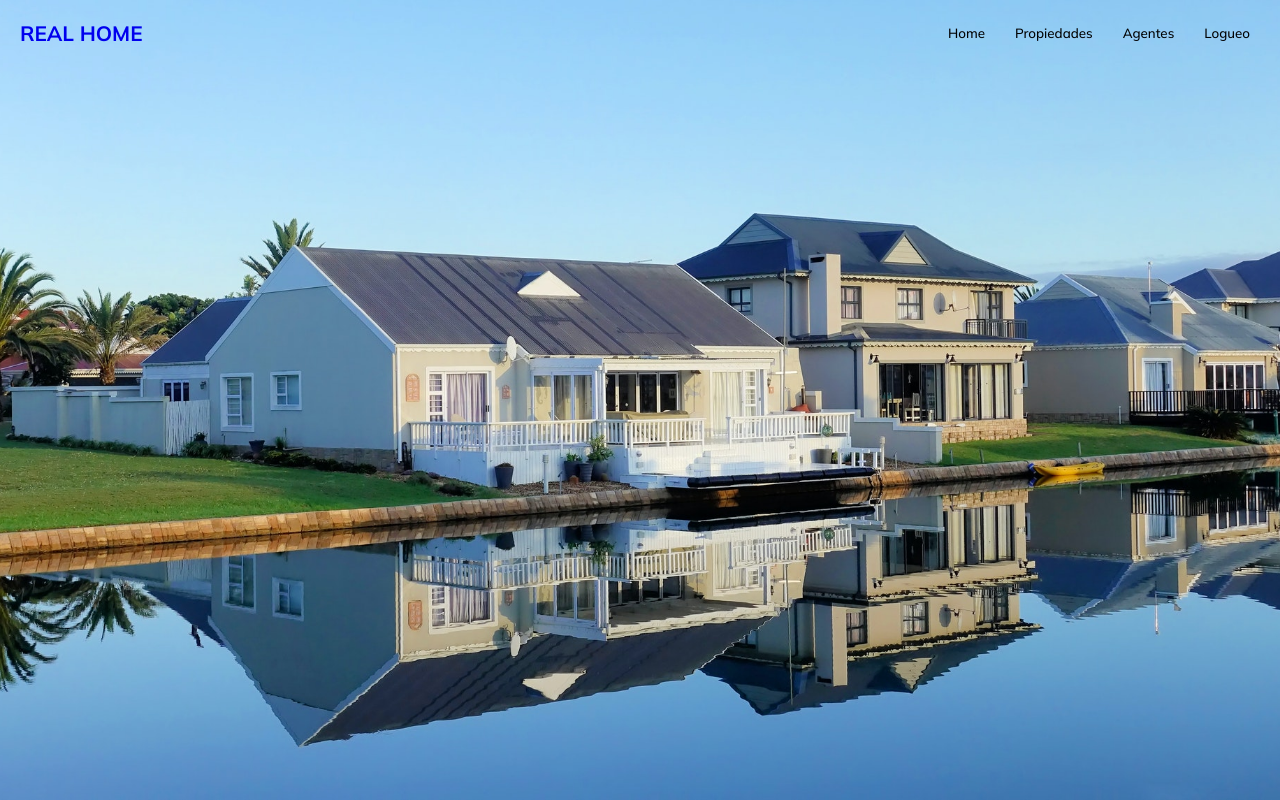
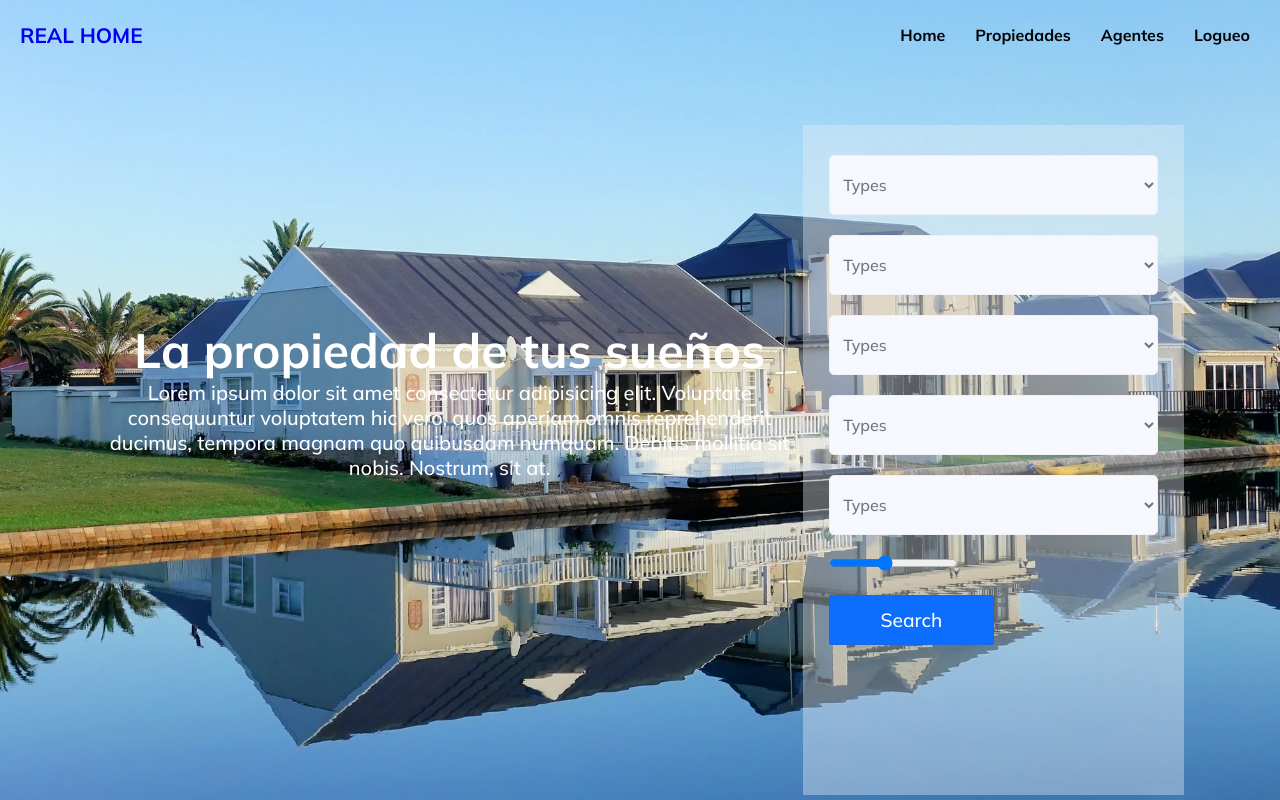
Before and after one commit to DiegoDalera/realState, a React (Vite) app: page / in a window 1280 px wide. Shown: the top 800 px of the page. Built offline with nearby package versions, Linux system fonts and the light colour scheme; no server answers.

Commit message:
add redux agent api

```diff
--- a/src/components/FeaturedAgentsContainer.jsx
+++ b/src/components/FeaturedAgentsContainer.jsx
@@ -1,19 +1,29 @@
 import "./FeaturedAgentsContainer.css";
-import propiedadesDesdeArchivo from "../data/properties";
+import { useEffect } from "react";
+import { useDispatch } from "react-redux";
+import { useSelector } from 'react-redux';
+import { setAgentes } from "../redux/agentesSlice";
 
-import { useEffect } from "react";
-import { useSelector, useDispatch } from "react-redux";
-import { setPropiedades } from "../redux/propiedadesSlice";
-
-import { selectUniqueAgentes } from "../redux/selectors";
 
 const FeaturedAgentsContainer = () => {
-  const agentesUnicos = useSelector(selectUniqueAgentes);
-
+  const agentes = useSelector((state) => state.agentes.agentes);
   const dispatch = useDispatch();
 
   useEffect(() => {
-    dispatch(setPropiedades(propiedadesDesdeArchivo));
+
+    fetch("https://randomuser.me/api/?results=5") // Obtener 5 agentes
+      .then((response) => response.json())
+      .then((data) => {
+        const agentesTransformados = data.results.map(agenteApi => ({
+          id: agenteApi.login.uuid,
+          nombre: `${agenteApi.name.first} ${agenteApi.name.last}`,
+          imagen: agenteApi.picture.large,
+        }));
+        dispatch(setAgentes(agentesTransformados));
+      })
+      .catch((err) => {
+        console.log(err);
+      });
   }, [dispatch]);
 
   return (
@@ -21,14 +31,13 @@ const FeaturedAgentsContainer = () => {
       <div className="listingAgentsHeader">
         <h2 className="AgentsTitle">Our Featured Listing</h2>
       </div>
-
       <div className="agentsCards">
-        {agentesUnicos.map((agente) => (
+        {agentes.map((agente) => (
           <div key={agente.id} className="agentCard">
             <div className="agentthumb">
               <img
-                src={`/images/agents/${agente.imagen}`}
-                alt="Agent"
+                src={agente.imagen}
+                alt={`Agent ${agente.nombre}`}
                 className="agentImg"
               />
             </div>
--- a/src/components/HeaderContainer.css
+++ b/src/components/HeaderContainer.css
@@ -1,6 +1,8 @@
-.header{
+.header {
     display: flex;
     flex-direction: column;
+    justify-content: center;
+    align-items: center;
     width: 100%;
     height: 100vh;
     background-image: url(/images/banners/banner4.jpg);
@@ -10,3 +12,82 @@
     background-attachment: fixed;
     background-color: blue;
 }
+
+.header-container {
+    width: 85%;
+    display: flex;
+    flex-direction: row;
+}
+
+
+.header-title {
+
+    display: flex;
+    flex-direction: column;
+    justify-content: center;
+    align-items: center;
+    width: 65%;
+
+}
+
+.header-title h1 {
+    font-size: 48px;
+    letter-spacing: 2.5;
+    text-align: center;
+    color: white;
+}
+
+.header-title p {
+    font-size: 20px;
+    letter-spacing: 1.5;
+    text-align: center;
+    color: white;
+}
+
+.search-form {
+    flex-grow: 1;
+}
+
+.search-form {
+
+    background-color: rgba(231, 238, 241, 0.39);
+    height: 100%;
+    padding: 10px;
+    margin: 60px 0px;
+    width: 30%;
+    position: relative;
+
+}
+
+.formContainer {
+    padding: 10px 16px;
+    display: flex;
+    -webkit-box-pack: center;
+    -webkit-justify-content: center;
+    -ms-flex-pack: center;
+    justify-content: center;
+    -webkit-flex-direction: column;
+    -ms-flex-direction: column;
+    flex-direction: column;
+}
+
+.formFormGroup{
+    width: 100%;
+    margin: 10px 0px;
+}
+
+.formSelect{
+    width: 100%;
+    padding: 18px 9px;
+    outline: none;
+    border-radius: 5px;
+    cursor: pointer;
+    resize: none;
+    font-size: 1rem;
+    background: #f6f8fd;
+    box-shadow: none;
+    border: 1px solid #edf0f9;
+    color: #6c757d;
+
+
+}
--- a/src/components/HeaderContainer.jsx
+++ b/src/components/HeaderContainer.jsx
@@ -1,16 +1,108 @@
-import NavContainer from "./NavContainer"
-import "./HeaderContainer.css"
-
+import NavContainer from "./NavContainer";
+import "./HeaderContainer.css";
 
 const HeaderContainer = () => {
-
   return (
     <header className="header">
-       <NavContainer />
+      <NavContainer />
+      <div className="header-container">
+
+        <div className="header-title">
+          <h1> La propiedad de tus sueños</h1>
+          <p>
+            Lorem ipsum dolor sit amet consectetur adipisicing elit. Voluptate
+            consequuntur voluptatem hic vero, quos aperiam omnis reprehenderit
+            ducimus, tempora magnam quo quibusdam numquam. Debitis mollitia sit
+            nobis. Nostrum, sit at.
+          </p>
+        </div>
+
+        <div className="search-form">
+          <form className="formContainer">
+            <div className="formFormGroup">
+              <select className="formSelect">
+                <option className="formOption">Types</option>
+                <option className="form__Option-sc-6kozr0-3 bmgawS">
+                  rentals
+                </option>
+                <option className="form__Option-sc-6kozr0-3 bmgawS">
+                  Sales
+                </option>
+              </select>
+            </div>
+
+            <div className="formFormGroup">
+              <select className="formSelect">
+                <option className="formOption">Types</option>
+                <option className="form__Option-sc-6kozr0-3 bmgawS">
+                  rentals
+                </option>
+                <option className="form__Option-sc-6kozr0-3 bmgawS">
+                  Sales
+                </option>
+              </select>
+            </div>
+
+            <div className="formFormGroup">
+              <select className="formSelect">
+                <option className="formOption">Types</option>
+                <option className="form__Option-sc-6kozr0-3 bmgawS">
+                  rentals
+                </option>
+                <option className="form__Option-sc-6kozr0-3 bmgawS">
+                  Sales
+                </option>
+              </select>
+            </div>
+
+            <div className="formFormGroup">
+              <select className="formSelect">
+                <option className="formOption">Types</option>
+                <option className="form__Option-sc-6kozr0-3 bmgawS">
+                  rentals
+                </option>
+                <option className="form__Option-sc-6kozr0-3 bmgawS">
+                  Sales
+                </option>
+              </select>
+            </div>
+
+            <div className="formFormGroup">
+              <select className="formSelect">
+                <option className="formOption">Types</option>
+                <option className="form__Option-sc-6kozr0-3 bmgawS">
+                  rentals
+                </option>
+                <option className="form__Option-sc-6kozr0-3 bmgawS">
+                  Sales
+                </option>
+              </select>
+            </div>
+
+            <div className="formFormGroup">
+              <input
+                type="range"
+                min="25000"
+                max="350000"
+                className="form__RangeInput"
+                value="162887"
+              ></input>
+            </div>
+
+            <div className="formFormGroup">
+              <input
+                type="submit"
+                className="formSubmitInput"
+                value="Search"
+              ></input>
+
+            </div>
+          </form>
+
+        </div>
+      </div>
     </header>
+  );
+};
 
-
-  )
-}
-
-export default HeaderContainer
+export default HeaderContainer;
--- a/src/components/NavContainer.css
+++ b/src/components/NavContainer.css
@@ -1,13 +1,11 @@
 .navbar {
-
     position: fixed;
     top: 0;
     left: 0;
     width: 100%;
-    background-color: transparent; /* Fondo transparente inicialmente */
-    transition: background-color 0.3s ease; /* Animación de cambio de color */
+    background-color: transparent;
+    transition: background-color 0.3s ease;
     z-index: 100;
-
     display: flex;
     justify-content: space-between;
     align-items: center;
@@ -17,14 +15,20 @@
 
 .navbar.scrolling {
     background-color: white;
-    box-shadow: 0 2px 4px rgba(0, 0, 0, 0.1); /* Opcional: sombra suave */
-  }
+    box-shadow: 0 2px 4px rgba(0, 0, 0, 0.1);
+    /* Opcional: sombra suave */
+}
 
 
+.btn-nav {
+    border: none;
+    background-color: transparent;
+    font-size: 16px;
+    font-weight: 700;
+}
 
-.btn-nav{
- border: none;
- background-color: transparent;
+.btn-nav:hover {
+color:blue
 }
 
 .navbar-buttons button {
--- /dev/null
+++ b/src/redux/agentesSlice.jsx
@@ -0,0 +1,17 @@
+
+import { createSlice } from "@reduxjs/toolkit";
+
+export const agentesSlice = createSlice({
+    name: 'agentes',
+    initialState: {
+      agentes: [],
+    },
+    reducers: {
+      setAgentes: (state, action) => {
+        state.agentes = action.payload;
+      },
+    },
+  });
+
+  export const { setAgentes } = agentesSlice.actions;
+  export default agentesSlice.reducer;
--- a/src/redux/store.jsx
+++ b/src/redux/store.jsx
@@ -1,10 +1,11 @@
-
 import { configureStore } from '@reduxjs/toolkit';
 import propiedadesReducer from './propiedadesSlice';
+import agentesReducer from './agentesSlice';
 
 const store = configureStore({
   reducer: {
-    propiedades: propiedadesReducer
+    propiedades: propiedadesReducer,
+    agentes: agentesReducer,
   }
 });
 
```
